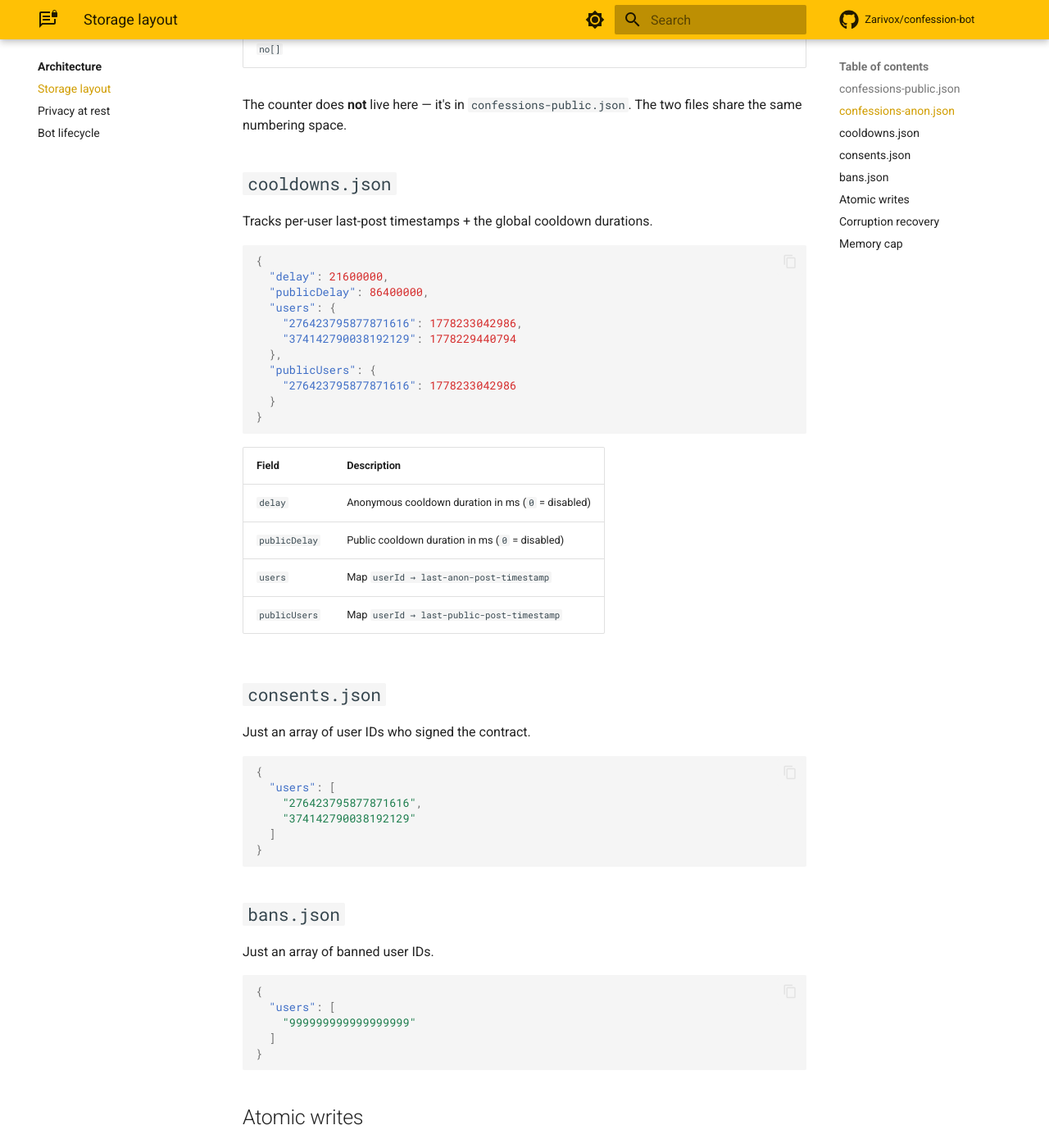
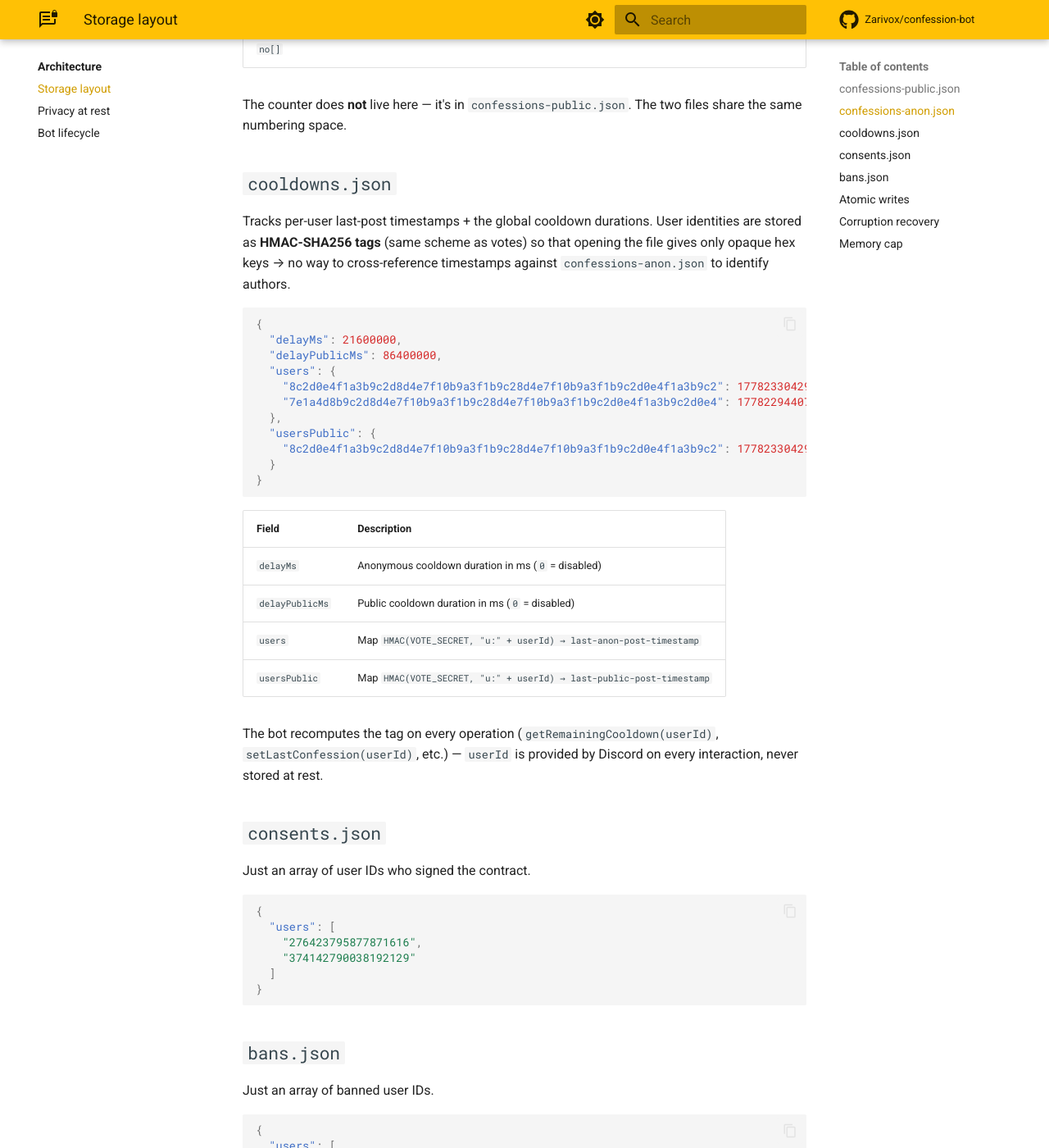
Before and after one commit to Zarivox/confession-bot, an MkDocs documentation site: the page built from docs/architecture/storage.md, in a window 1280 px wide and 1400 px high, scrolled down 2392 px. Shown: the whole window at 82% size. Built offline with MkDocs 1.6.1 and Material for MkDocs 9.7.7, drawn with Linux system fonts in a browser that asks for light colours; comment, search, counter and statistics services are not loaded.

Commit message:
feat(privacy): HMAC-tag userIds in cooldowns.json
Closes a correlation attack : per-user cooldown timestamps could be
matched against anonymous confession timestamps to identify authors.

- crypto.js : new userTag() helper (HMAC-SHA256 with 'u:' prefix to avoid
  any structural collision with voteTag)
- cooldowns.js : every read/write goes through key(userId) which returns
  the HMAC tag; public API unchanged so index.js needs no edits
- Auto-migration at first load() : legacy plaintext snowflake keys are
  rewritten to hashed form and saved (one-shot, idempotent)
- Same secret (VOTE_SECRET) reused — different input prefix means tags
  from votes and cooldowns never collide
- Docs updated to match (storage layout + privacy guarantees)

````diff
--- a/docs/architecture/storage.md
+++ b/docs/architecture/storage.md
@@ -81,28 +81,35 @@ The counter does **not** live here — it's in `confessions-public.json`. The tw
 
 ## `cooldowns.json`
 
-Tracks per-user last-post timestamps + the global cooldown durations.
+Tracks per-user last-post timestamps + the global cooldown durations. User
+identities are stored as **HMAC-SHA256 tags** (same scheme as votes) so that
+opening the file gives only opaque hex keys → no way to cross-reference
+timestamps against `confessions-anon.json` to identify authors.
 
 ```json
 {
-  "delay": 21600000,
-  "publicDelay": 86400000,
+  "delayMs": 21600000,
+  "delayPublicMs": 86400000,
   "users": {
-    "276423795877871616": 1778233042986,
-    "374142790038192129": 1778229440794
+    "8c2d0e4f1a3b9c2d8d4e7f10b9a3f1b9c28d4e7f10b9a3f1b9c2d0e4f1a3b9c2": 1778233042986,
+    "7e1a4d8b9c2d8d4e7f10b9a3f1b9c28d4e7f10b9a3f1b9c2d0e4f1a3b9c2d0e4": 1778229440794
   },
-  "publicUsers": {
-    "276423795877871616": 1778233042986
+  "usersPublic": {
+    "8c2d0e4f1a3b9c2d8d4e7f10b9a3f1b9c28d4e7f10b9a3f1b9c2d0e4f1a3b9c2": 1778233042986
   }
 }
 ```
 
 | Field | Description |
 |---|---|
-| `delay` | Anonymous cooldown duration in ms (`0` = disabled) |
-| `publicDelay` | Public cooldown duration in ms (`0` = disabled) |
-| `users` | Map `userId → last-anon-post-timestamp` |
-| `publicUsers` | Map `userId → last-public-post-timestamp` |
+| `delayMs` | Anonymous cooldown duration in ms (`0` = disabled) |
+| `delayPublicMs` | Public cooldown duration in ms (`0` = disabled) |
+| `users` | Map `HMAC(VOTE_SECRET, "u:" + userId) → last-anon-post-timestamp` |
+| `usersPublic` | Map `HMAC(VOTE_SECRET, "u:" + userId) → last-public-post-timestamp` |
+
+The bot recomputes the tag on every operation (`getRemainingCooldown(userId)`,
+`setLastConfession(userId)`, etc.) — `userId` is provided by Discord on every
+interaction, never stored at rest.
 
 ## `consents.json`
 
````
Also changed, not shown: cooldowns.js (+62 -8 lines), crypto.js (+16 -0 lines), docs/architecture/privacy.md (+9 -3 lines).
